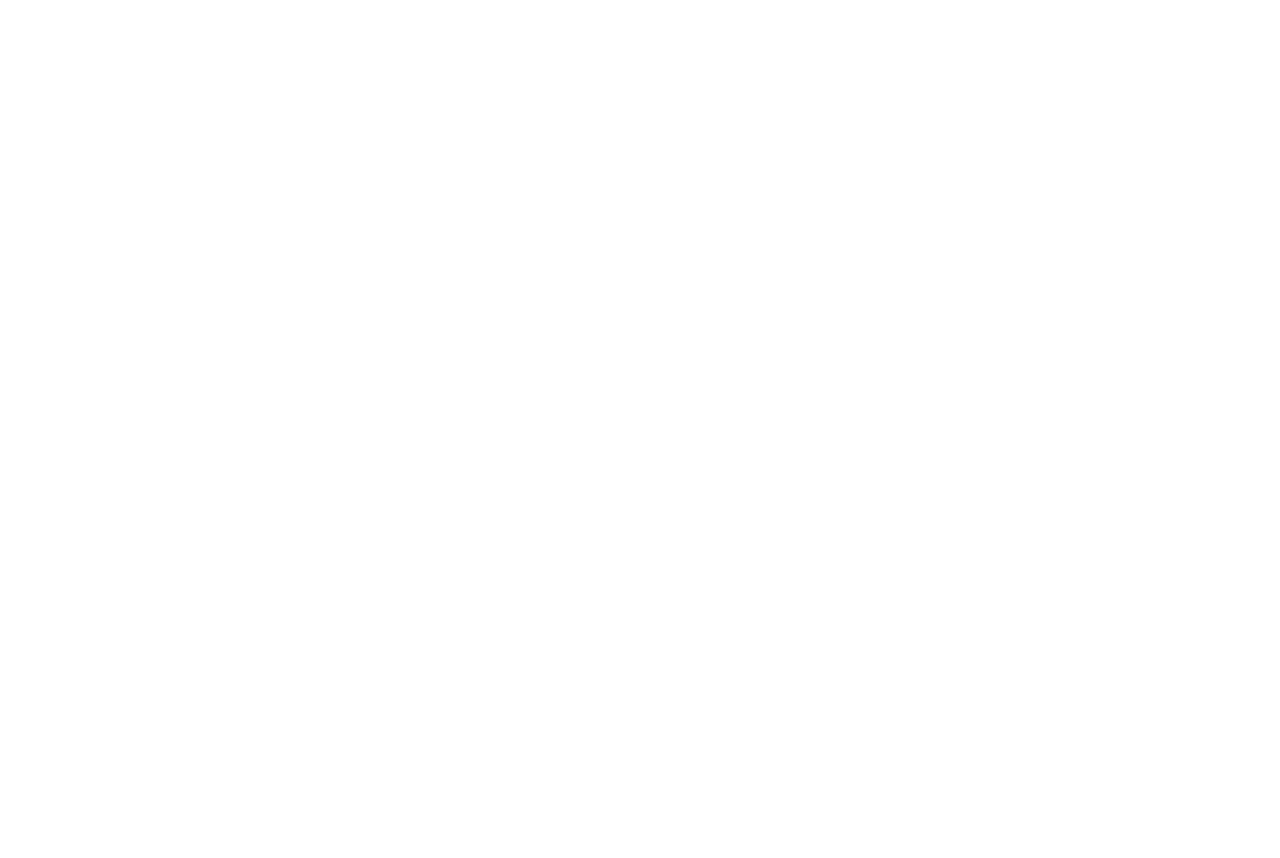
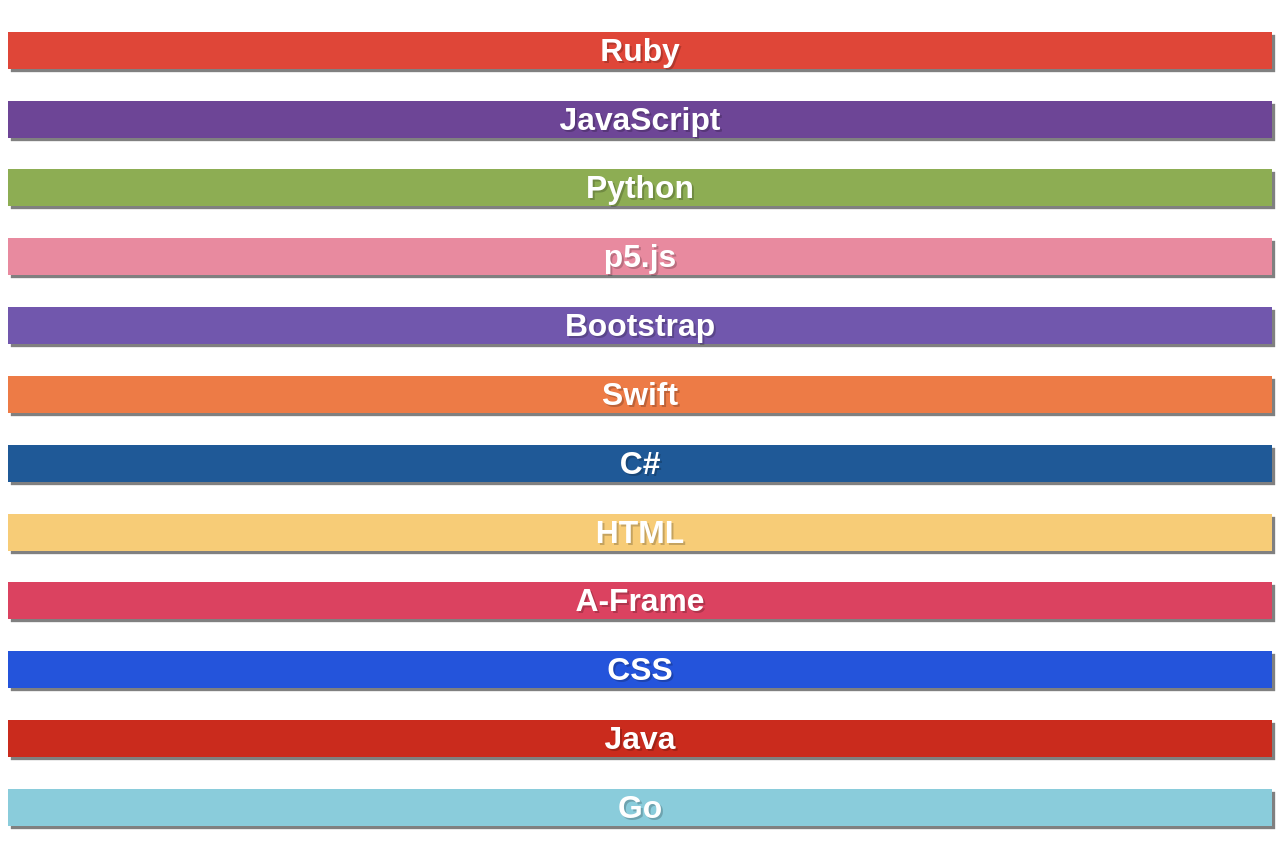
Before and after one commit to brandon3293/WebLayouts, a plain HTML site: page CSSGrid/language-grid.html in a window 1280 px wide. Before the commit the page ends 800 px from the top, so only its background shows below. Drawn offline with Linux system fonts and the light colour scheme.

Commit message:
commit message

```diff
--- a/CSSGrid/language-grid.html
+++ b/CSSGrid/language-grid.html
@@ -8,6 +8,43 @@
     <title>Document</title>
 </head>
 <body>
-
+    <div id="grid">
+		<div class="cell" id="ruby">
+			<h3>Ruby</h3>
+		</div>
+		<div class="cell" id="js">
+			<h3>JavaScript</h3>
+		</div>
+		<div class="cell" id="python">
+			<h3>Python</h3>
+		</div>
+		<div class="cell" id="p5">
+			<h3>p5.js</h3>
+		</div>
+		<div class="cell" id="bootstrap">
+			<h3>Bootstrap</h3>
+		</div>
+		<div class="cell" id="swift">
+			<h3>Swift</h3>
+		</div>
+		<div class="cell" id="csharp">
+			<h3>C#</h3>
+		</div>
+		<div class="cell" id="hyper">
+			<h3>HTML</h3>
+		</div>
+		<div class="cell" id="aframe">
+			<h3>A-Frame</h3>
+		</div>
+		<div class="cell" id="css">
+			<h3>CSS</h3>
+		</div>
+		<div class="cell" id="java">
+			<h3>Java</h3>
+		</div>
+		<div class="cell" id="go">
+			<h3>Go</h3>
+		</div>
+	</div>
 </body>
 </html>
--- a/CSSGrid/rad.css
+++ b/CSSGrid/rad.css
@@ -0,0 +1,41 @@
+/* The first chunk of this style exist primarily so that you can see the elements - Grid would work without it, but it's easier to see when the font is large and the items have a background color */
+/* Border-box sizing */
+*, *:before, *:after {
+    -webkit-box-sizing: border-box;
+    -moz-box-sizing: border-box;
+    box-sizing: border-box;
+}
+
+/* Default to a sans-serif font */
+html {
+    font-family: sans-serif;
+}
+
+/* Color each language element */
+#ruby {background-color: #DF4638;}
+#python {background-color: #8DAD53;}
+#js {background-color: #6D4596;}
+#hyper {background-color: #F7CC77;}
+#css {background-color: #2454DB;}
+#aframe {background-color: #DB4260;}
+#p5 {background-color: #E88A9F;}
+#bootstrap {background-color: #7157AD;}
+#java {background-color: #CA2B1D;}
+#swift {background-color: #ED7B46;}
+#csharp {background-color: #1F5997;}
+#go {background-color: #8ACCDB;}
+
+/* Style the font of the language elements */
+.cell {
+    font-size: 1.7rem;
+    font-weight: bold;
+    color: white;
+    text-shadow: 2px 2px rgba(0,0,0,0.2);
+    text-align: center;
+    box-shadow: 3px 3px 1px grey;
+}
+
+/* Style your grid here */
+#grid {
+
+}
--- a/CSSGrid/standard.css
+++ b/CSSGrid/standard.css
@@ -0,0 +1,3 @@
+div {
+    border: solid black 2px;
+}
```
Also changed, not shown: CSSGrid/index.html (added, +13 -0 lines), CSSGrid/standard-page.html (+16 -0 lines), CSSGrid/style.css (added).
